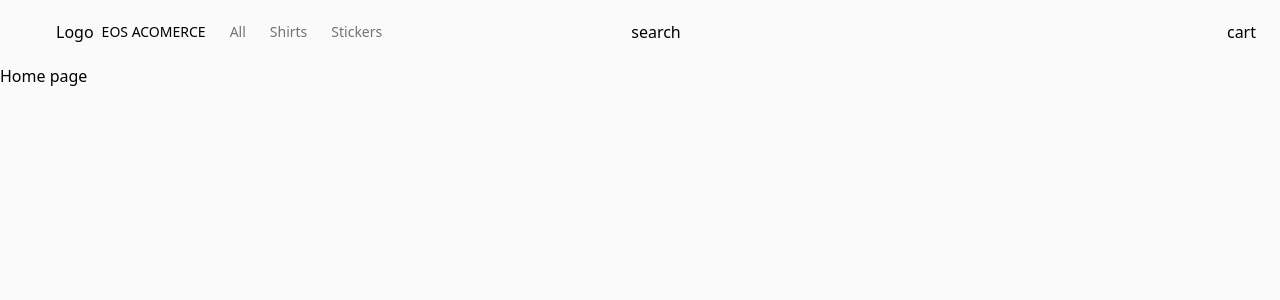
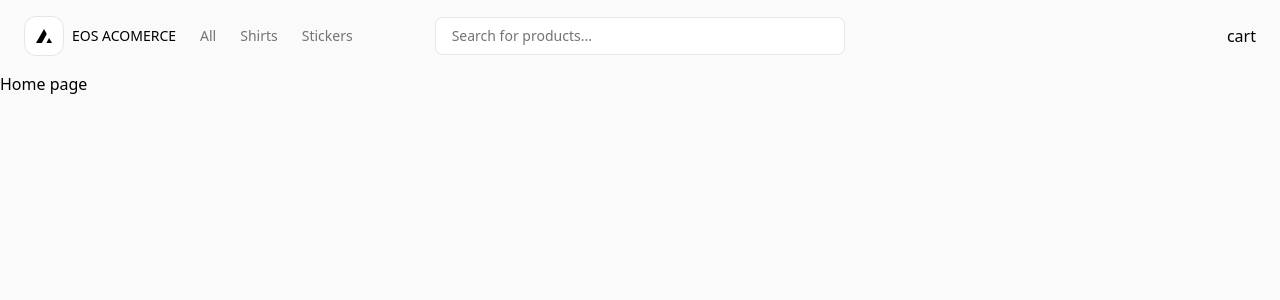
Before and after one commit to trinhvu1711/eos-store, a Next.js app: page / in a window 1280 px wide. Shown: the top 300 px of the page. Built offline with nearby package versions, Linux system fonts and the light colour scheme.

Commit message:
create search bar

```diff
--- a/app/layout.tsx
+++ b/app/layout.tsx
@@ -2,6 +2,7 @@ import type { Metadata } from "next";
 import { Inter } from "next/font/google";
 import "./globals.css";
 import Navbar from "@/components/layout/navbar";
+import { GeistSans } from "geist/font/sans";
 
 const inter = Inter({ subsets: ["latin"] });
 
@@ -16,7 +17,7 @@ export default function RootLayout({
   children: React.ReactNode;
 }>) {
   return (
-    <html lang="en">
+    <html lang="en" className={GeistSans.variable}>
       <body className="bg-neutral-50 text-black selection:bg-teal-300 dark:bg-neutral-900 dark:text-white dark:selection:bg-pink-500 dark:selection:text-white">
         <Navbar />
         {children}
--- /dev/null
+++ b/components/icons/logo.tsx
@@ -0,0 +1,17 @@
+import clsx from "clsx";
+import React from "react";
+
+export default function LogoIcon(props: React.ComponentProps<"svg">) {
+  return (
+    <svg
+      xmlns="http://www.w3.org/2000/svg"
+      aria-label={`${process.env.SITE_NAME} logo`}
+      viewBox="0 0 32 28"
+      {...props}
+      className={clsx("h-4 w-4 fill-black dark:fill-white", props.className)}
+    >
+      <path d="M21.5758 9.75769L16 0L0 28H11.6255L21.5758 9.75769Z" />
+      <path d="M26.2381 17.9167L20.7382 28H32L26.2381 17.9167Z" />
+    </svg>
+  );
+}
--- a/components/layout/navbar/index.tsx
+++ b/components/layout/navbar/index.tsx
@@ -1,4 +1,6 @@
+import LogoSquare from "@/components/logo-square";
 import Link from "next/link";
+import Search from "./search";
 
 const { SITE_NAME } = process.env;
 export default function Navbar() {
@@ -11,10 +13,9 @@ export default function Navbar() {
   return (
     <nav className="relative flex items-center justify-between p-4 lg:px-6">
       {/* Mobile menu */}
-      <div className="relative flex items-center justify-between p-4">
-        <div className="block flex-none md:hidden">
-          <div>Mobile Menu</div>
-        </div>
+
+      <div className="block flex-none md:hidden">
+        <div>Mobile Menu</div>
       </div>
 
       <div className="flex w-full items-center">
@@ -24,7 +25,7 @@ export default function Navbar() {
             href="/"
             className="mr-2 flex w-full items-center justify-center md:w-auto lg:mr-6"
           >
-            <div>Logo</div>
+            <LogoSquare />
             <div className="ml-2 flex-none text-sm font-medium uppercase md:hidden lg:block">
               {SITE_NAME}
             </div>
@@ -48,7 +49,9 @@ export default function Navbar() {
         </div>
 
         {/* Search bar */}
-        <div className="hidden justify-center md:flex md:w-1/3">search</div>
+        <div className="hidden justify-center md:flex md:w-1/3">
+          <Search />
+        </div>
 
         {/* Cart */}
         <div className="flex justify-end md:w-1/3">cart</div>
--- a/components/layout/navbar/search.tsx
+++ b/components/layout/navbar/search.tsx
@@ -0,0 +1,27 @@
+"use client";
+
+import React from "react";
+
+export default function Search() {
+  function onSubmit(e: React.FormEvent<HTMLFormElement>) {
+    e.preventDefault();
+    const val = e.target as HTMLFormElement;
+    const search = val.search.value;
+    console.log(search);
+  }
+
+  return (
+    <form
+      // onSubmit={onSubmit}
+      className="w-max-[550px] relative w-full lg:w-80 xl:w-full"
+    >
+      <input
+        type="text"
+        name="Search"
+        placeholder="Search for products..."
+        autoComplete="off"
+        className="w-full rounded-lg border bg-white px-4 py-2 text-sm text-black placeholder:text-neutral-500 dark:border-neutral-800 dark:bg-transparent dark:text-white dark:placeholder:text-neutral-400"
+      />
+    </form>
+  );
+}
--- /dev/null
+++ b/components/logo-square.tsx
@@ -0,0 +1,23 @@
+import clsx from "clsx";
+import LogoIcon from "./icons/logo";
+
+export default function LogoSquare({ size }: { size?: "sm" | undefined }) {
+  return (
+    <div
+      className={clsx(
+        "flex flex-none items-center justify-center border border-neutral-200 bg-white dark:border-neutral-700 dark:bg-black",
+        {
+          "h-[40px] w-[40px] rounded-xl": !size,
+          "h-[30px] w-[30px] rounded-xl": size === "sm",
+        }
+      )}
+    >
+      <LogoIcon
+        className={clsx({
+          "h-[16px] w-[16px]": !size,
+          "h-[10-px] w-[10px]": size === "sm",
+        })}
+      />
+    </div>
+  );
+}
```
Also changed, not shown: package.json (+7 -5 lines), components/layout/search/filter/dropdown.tsx (added), components/layout/search/filter/index.tsx (added), components/layout/search/filter/item.tsx (added), fonts/Inter-Bold.ttf (added), 1 other file (tests, documents, lock files or other folders).
